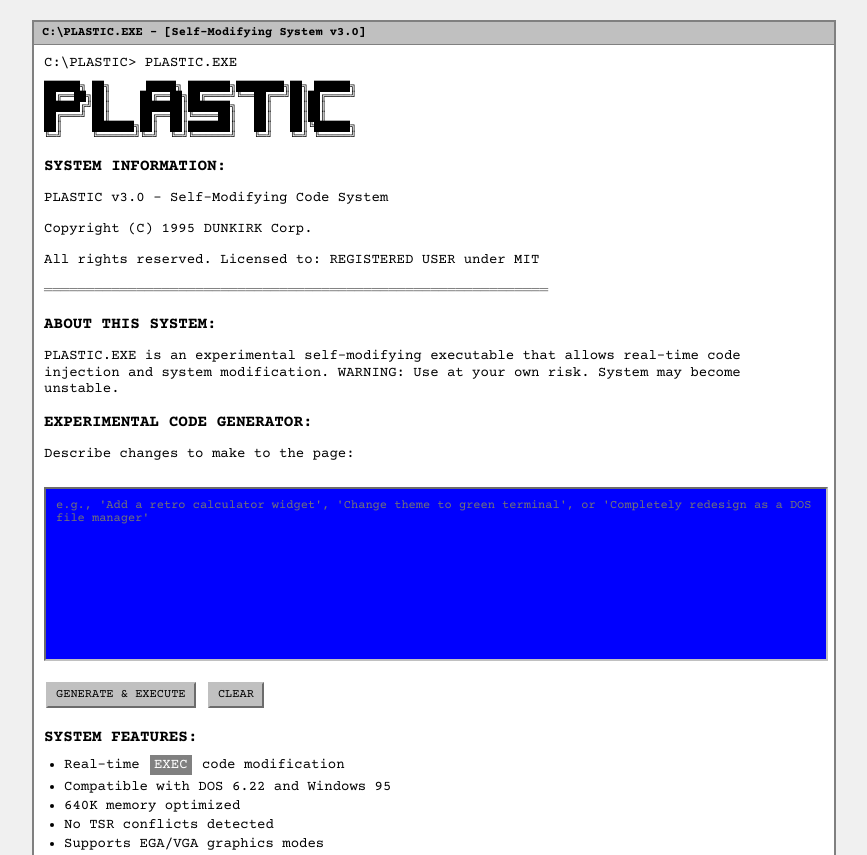
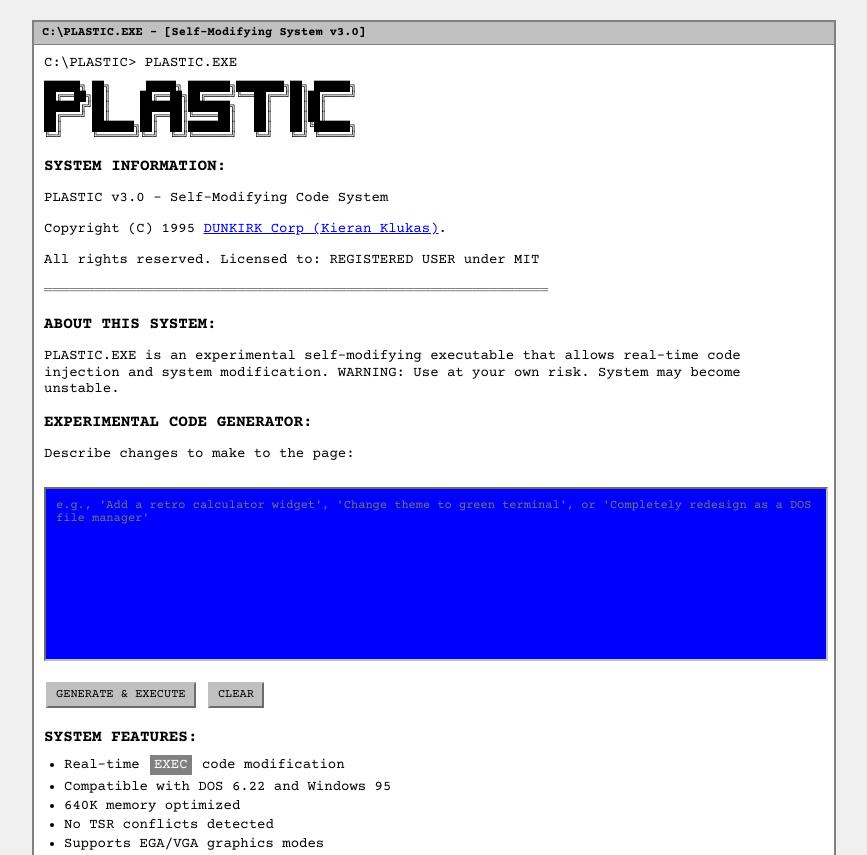
Before and after one commit to taciturnaxolotl/plastic, a plain HTML site: page index.html in a window 1280 px wide. Shown: the top 855 px of the page, without its empty margins (206-1073 px from the left). Drawn offline with nearby package versions, Linux system fonts and the light colour scheme.

Commit message:
feat: add me as a link lol

```diff
--- a/index.html
+++ b/index.html
@@ -458,7 +458,11 @@
 
                 <h2>System Information:</h2>
                 <p>PLASTIC v3.0 - Self-Modifying Code System</p>
-                <p>Copyright (C) 1995 DUNKIRK Corp.</p>
+                <p>
+                    Copyright (C) 1995
+                    <a href="https://dunkirk.sh">DUNKIRK Corp (Kieran Klukas)</a
+                    >.
+                </p>
                 <p>
                     All rights reserved. Licensed to: REGISTERED USER under MIT
                 </p>
```
